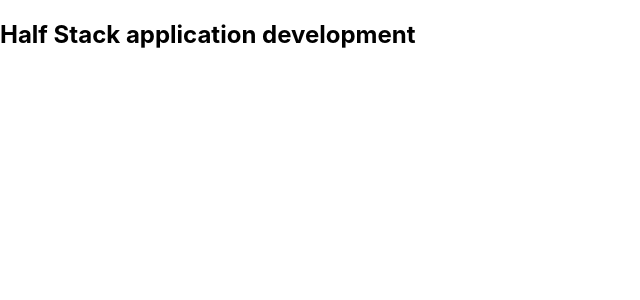
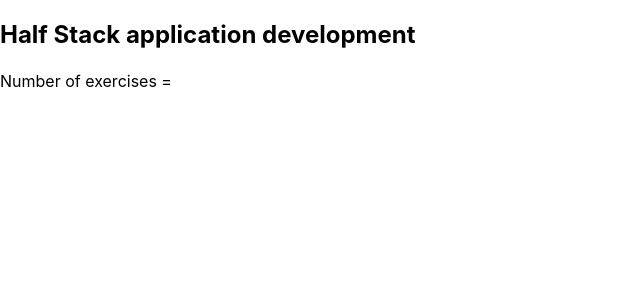
Before and after one commit to pelumi454/FullStackOpen, a React (Create React App) app in the folder IntroToReact/: page / in a window 1280 px wide. Shown: the top 300 px of the page, without its empty margins (0-640 px from the left). Built offline with nearby package versions, Linux system fonts and the light colour scheme.

Commit message:
render the object in the array in app.js

```diff
--- a/IntroToReact/src/App.js
+++ b/IntroToReact/src/App.js
@@ -32,9 +32,7 @@
     <div>
       <Header course={course} />
       <Content parts={parts} />
-      {/* <Content part2={part2} exercises2={exercises2} />
-      <Content part3={part3} exercises3={exercises3} />
-      <Total total={exercises1 + exercises2 + exercises3}/> */}
+      <Total parts={parts} />
     </div>
   );
 };
```
